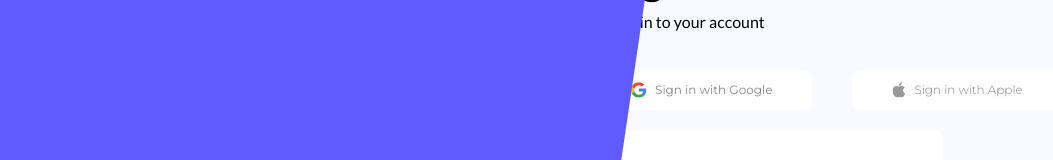
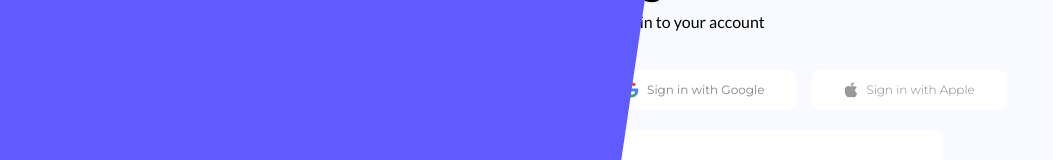
Before and after one commit to abhishekrawe/open-in-app, a React (Vite) app: page / in a window 1280 px wide. Shown: the part 178-338 px from the top of the page, without its empty margins (49-1102 px from the left). Built offline with nearby package versions, Linux system fonts and the light colour scheme.

Commit message:
sign in issue

```diff
--- a/src/pages/SignIn.jsx
+++ b/src/pages/SignIn.jsx
@@ -113,11 +113,11 @@ function Singin() {
         </div>
 
         {/* Quick Sign In */}
-        <div className="flex  mt-3 gap-2 md:gap-10 ml-6 md:ml-0">
+        <div className="flex  mt-3 gap-2 md:gap-4 ml-6 md:ml-0">
           <div>
             <button
               type="button"
-              className="flex items-center font-montserrat bg-white-20 justify-center text-gray-signintext px-4 md:px-10 py-3 text-xs rounded-lg gap-2"
+              className="flex items-center font-montserrat bg-white-20 justify-center text-gray-signintext px-4 md:px-8 py-3 text-xs rounded-lg gap-2"
               onClick={handleClick}
             >
               <GoogleIcon className="mr-2 text-center w-5 h-5" />
@@ -126,7 +126,7 @@ function Singin() {
           </div>
           <button
             type="button"
-            className="flex  font-montserrat font-light items-center bg-white px-4 md:px-10 py-3 text-xs bg-white-20 rounded-lg gap-2"
+            className="flex  font-montserrat font-light items-center bg-white px-4 md:px-8 py-3 text-xs bg-white-20 rounded-lg gap-2"
           >
             <AppleIcon className="mr-2 text-center w-5 h-5" />
             <h1 className="text-[#858585]  whitespace-nowrap">Sign in with Apple</h1>
```
